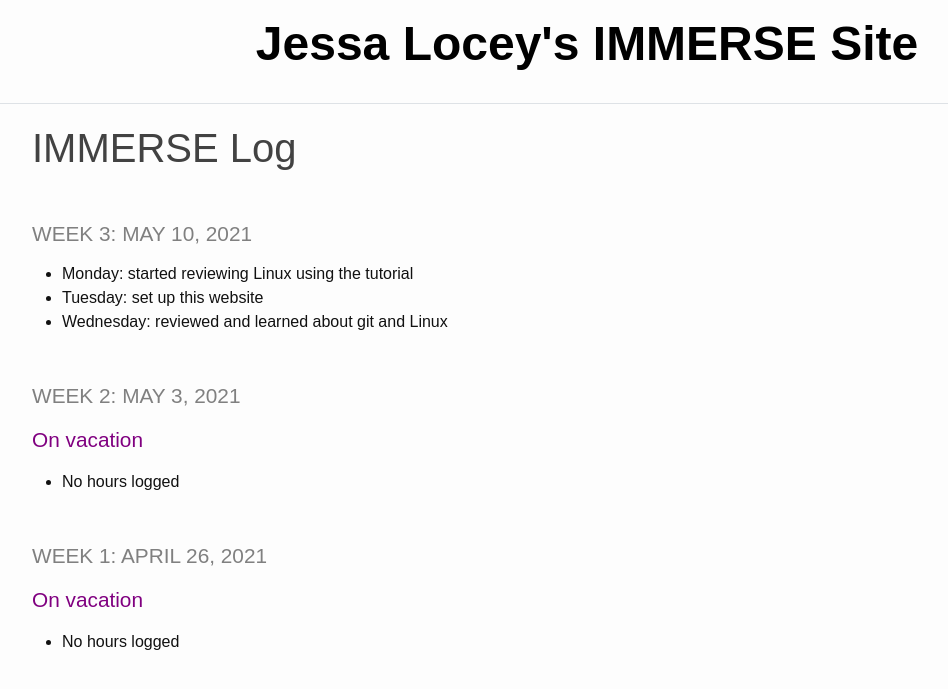
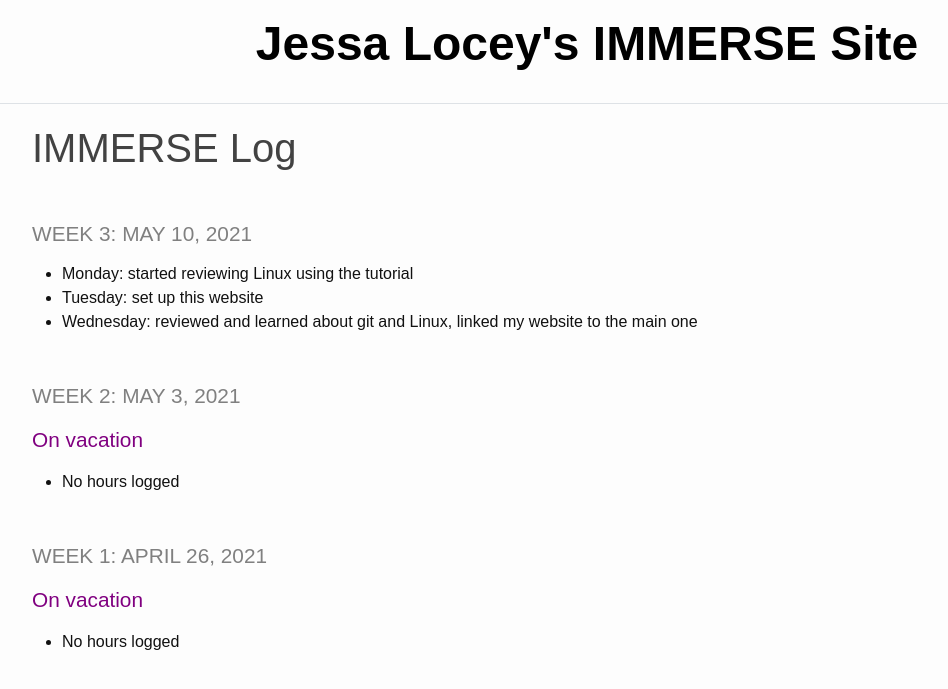
Before and after one commit to jessalocey/jessalocey.github.io, a Jekyll site: the page built from _pages/log.md, in a window 1280 px wide. Shown: the top 689 px of the page, without its empty margins (53-1001 px from the left). Built offline with Jekyll 4.4.1, drawn with Linux system fonts in a browser that asks for light colours.

Commit message:
Wed updated again

```diff
--- a/_pages/log.md
+++ b/_pages/log.md
@@ -7,7 +7,7 @@ title: IMMERSE Log
 
 * **Monday:** started reviewing Linux using the tutorial
 * **Tuesday:** set up this website
-* **Wednesday:** reviewed and learned about git and Linux
+* **Wednesday:** reviewed and learned about git and Linux, linked my website to the main one
 
 ### Week 2: May 3, 2021
 
```
